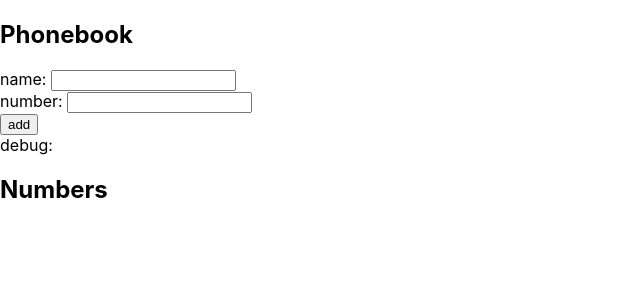
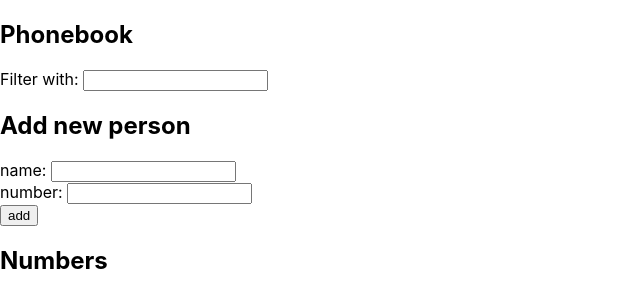
Before and after one commit to Nyctemaris/Fullstack-Open-2020, a React (Create React App) app in the folder Osa 2/puhelinluettelo/: page / in a window 1280 px wide. Shown: the top 308 px of the page, without its empty margins (0-640 px from the left). Built offline with nearby package versions, Linux system fonts and the light colour scheme.

Commit message:
Implement filtering and refactor code

```diff
--- a/Osa 2/puhelinluettelo/src/App.js
+++ b/Osa 2/puhelinluettelo/src/App.js
@@ -1,12 +1,15 @@
 import React, { useState } from 'react'
 import './App.css';
-//import './components/NewPersonForm.js'
+import NewPersonForm from './components/NewPersonForm.js'
+import FilterForm from './components/FilterForm'
+import Persons from './components/Persons'
 
 const App = () => {
 
   const [persons, setPersons] = useState([])
   const [newName, setNewName] = useState('')
   const [newNumber, setNewNumber] = useState('')
+  const [nameFilter, setNameFilter] = useState('')
 
   const addPerson = (event) => {
     event.preventDefault()
@@ -24,36 +27,35 @@ const App = () => {
 
     setPersons(persons.concat(nameObject))
     setNewName('')
+    setNewNumber('')
 
   }
 
   const handleNameFieldChange = (event) => {
-    console.log(event.target.value)
     setNewName(event.target.value)
   }
 
   const handleNumberFieldChange = (event) => {
-    console.log(event.target.value)
     setNewNumber(event.target.value)
+  }
+
+  const handleNameFilterChange = (event) => {
+    setNameFilter(event.target.value)
   }
 
   return (
     <div>
       <h2>Phonebook</h2>
-      <form onSubmit={addPerson}>
-        <div>
-          name: <input value={newName} onChange={handleNameFieldChange} />
-        </div>
-        <div>
-          number: <input value={newNumber} onChange={handleNumberFieldChange}/>
-        </div>
-        <div>
-          <button type="submit">add</button>
-        </div>
-      </form>
-      <div>debug: {newName}</div>
-      <h2>Numbers</h2>
-      <div>{persons.map((nameObject) => (<p key={nameObject.id}>{nameObject.name} {nameObject.number}</p>))}</div>
+        <FilterForm nameFilter={nameFilter} handleNameFilterChange={handleNameFilterChange} />
+        <NewPersonForm
+          addPerson={addPerson}
+          newName={newName}
+          handleNameFieldChange={handleNameFieldChange}
+          newNumber={newNumber}
+          handleNumberFieldChange={handleNumberFieldChange}
+        />
+      <Persons persons={persons} nameFilter={nameFilter} />
+
     </div>
   )
 
--- /dev/null
+++ b/Osa 2/puhelinluettelo/src/components/FilterForm.js
@@ -0,0 +1,11 @@
+import React from 'react';
+
+const FilterForm = ({
+    nameFilter,
+    handleNameFilterChange
+}) => (
+    <div>
+        Filter with: <input value={nameFilter} onChange={handleNameFilterChange} />
+    </div>
+);
+export default FilterForm;
--- a/Osa 2/puhelinluettelo/src/components/NewPersonForm.js
+++ b/Osa 2/puhelinluettelo/src/components/NewPersonForm.js
@@ -1,6 +1,27 @@
 import React from 'react';
 
-
+const NewPersonForm = ({
+    addPerson,
+    newName,
+    handleNameFieldChange,
+    newNumber,
+    handleNumberFieldChange,
+}) => (
+        <div>
+            <h2> Add new person </h2>
+            <form onSubmit={addPerson}>
+                <div>
+                    name: <input value={newName} onChange={handleNameFieldChange} />
+                </div>
+                <div>
+                    number: <input value={newNumber} onChange={handleNumberFieldChange} />
+                </div>
+                <div>
+                    <button type="submit">add</button>
+                </div>
+            </form>
+        </div>
+    );
 
 
 export default NewPersonForm;
--- /dev/null
+++ b/Osa 2/puhelinluettelo/src/components/Persons.js
@@ -0,0 +1,16 @@
+import React from 'react';
+
+const Persons = ({
+    persons,
+    nameFilter,
+}) => (
+    <div>
+    <h2>Numbers</h2>
+        {persons.filter(person =>
+            person.name.toLowerCase().includes(nameFilter.toLowerCase()))
+            .map((person) => (
+                <p key={person.id}>{person.name} {person.number}</p>
+            ))}
+    </div>
+)
+export default Persons;
```
